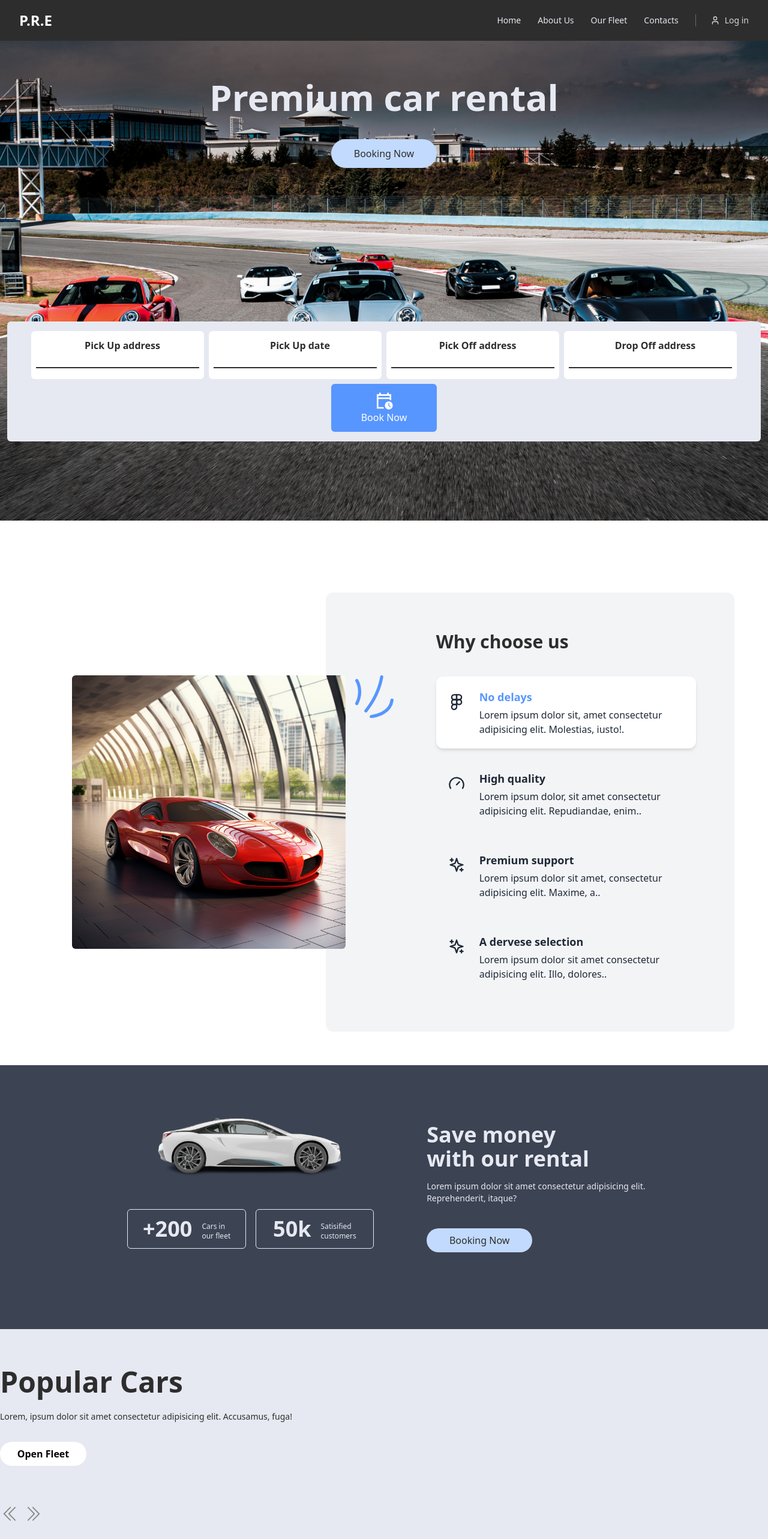
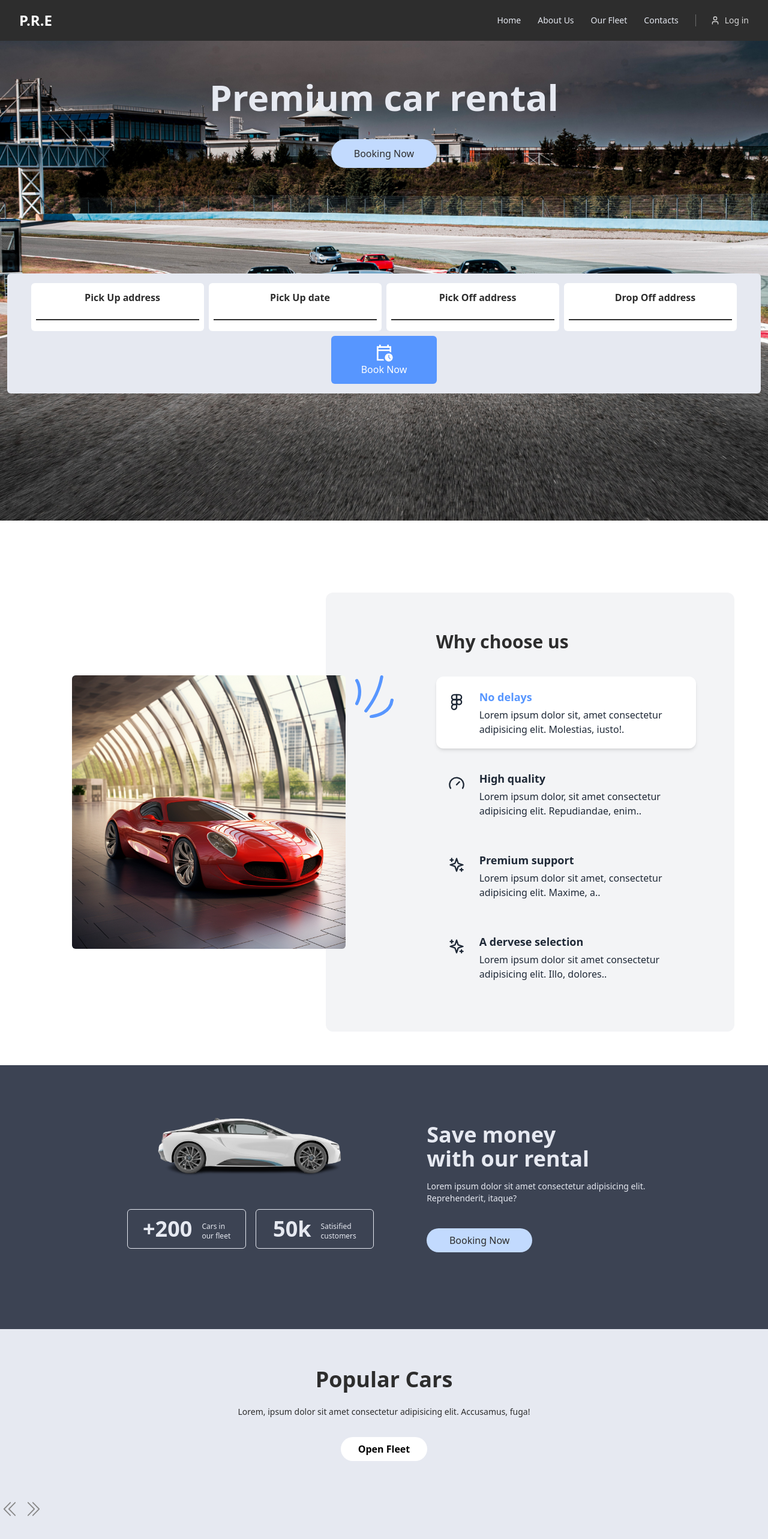
Before and after one commit to Paulhakeem/Dolph, a Nuxt app: page / in a window 1280 px wide. Shown: the top 2566 px of the page at 60% size. Built offline with nearby package versions, Linux system fonts and the light colour scheme.

Commit message:
small responsive changes

```diff
--- a/components/popular.vue
+++ b/components/popular.vue
@@ -1,8 +1,8 @@
 <template>
   <section>
     <div id="popular" class="flex flex-wrap justify-center gap-8 pt-8 bg-light h-auto">
-      <div id="popular1" class="pt-8 w-72 mb-10 xl:w-full">
-        <h4 class="font-bold text-4xl text-heading xl:text-5xl">
+      <div id="popular1" class="pt-8 w-72 mb-10 xl:w-full xl:text-center">
+        <h4 class="font-bold text-4xl text-heading xl:text-4xl">
           Popular Cars
         </h4>
         <p class="text-pretty text-sm text-brown pt-6">
--- a/pages/index.vue
+++ b/pages/index.vue
@@ -14,7 +14,7 @@
         </button>
       </div>
 
-      <section id="homeSection" class="px-3 xl:pt-6">
+      <section id="homeSection" class="px-3">
         <div class="bg-[#e6e9f1] w-full rounded-md h-auto mt-44">
           <div class="flex flex-wrap gap-2 py-4 justify-center">
             <div class="bg-white rounded-md w-72 h-20 justify-center">
```
